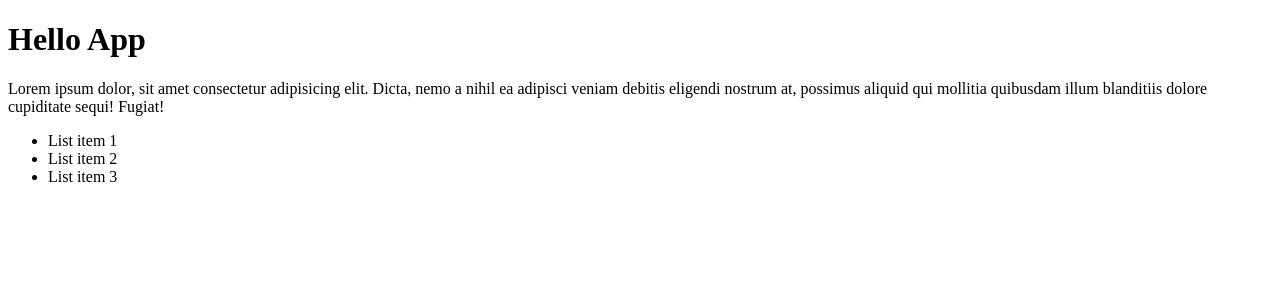
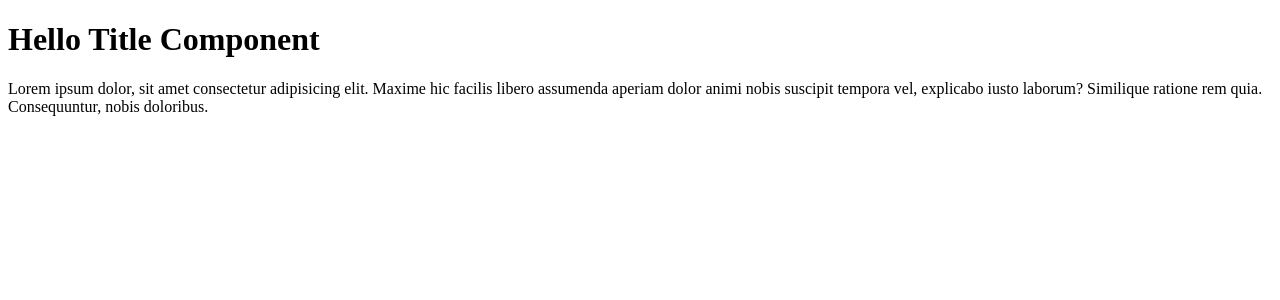
Before and after one commit to kznkv-skillup/react-shop-project-16-03, a React (Create React App) app: page / in a window 1280 px wide. Shown: the top 300 px of the page. Built offline with nearby package versions, Linux system fonts and the light colour scheme.

Commit message:
+created React Component (Arrow func)

```diff
--- a/src/index.tsx
+++ b/src/index.tsx
@@ -1,30 +1,22 @@
 import React from 'react'
 import ReactDOM from 'react-dom/client'
 
-const h1 = <h1 id="title">Hello App</h1>
-const p = (
+// Arrow Function
+const Title = () => <h1>Hello Title Component</h1>
+
+const Content = () => (
     <p>
-        Lorem ipsum dolor, sit amet consectetur adipisicing elit. Dicta, nemo a
-        nihil ea adipisci veniam debitis eligendi nostrum at, possimus aliquid
-        qui mollitia quibusdam illum blanditiis dolore cupiditate sequi! Fugiat!
+        Lorem ipsum dolor, sit amet consectetur adipisicing elit. Maxime hic
+        facilis libero assumenda aperiam dolor animi nobis suscipit tempora vel,
+        explicabo iusto laborum? Similique ratione rem quia. Consequuntur, nobis
+        doloribus.
     </p>
 )
 
-const ul = (
-    <ul>
-        <li>List item 1</li>
-        <li>List item 2</li>
-        <li>List item 3</li>
-    </ul>
+const root = ReactDOM.createRoot(document.getElementById('root') as HTMLElement)
+root.render(
+    <React.StrictMode>
+        <Title />
+        <Content />
+    </React.StrictMode>
 )
-
-const app = (
-    <div>
-        {h1}
-        {p}
-        {ul}
-    </div>
-)
-
-const root = ReactDOM.createRoot(document.getElementById('root') as HTMLElement)
-root.render(<React.StrictMode>{app}</React.StrictMode>)
```
